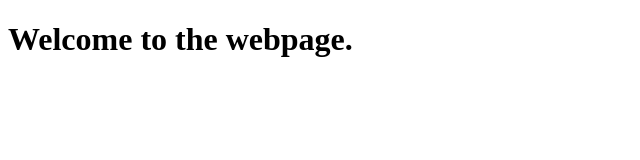
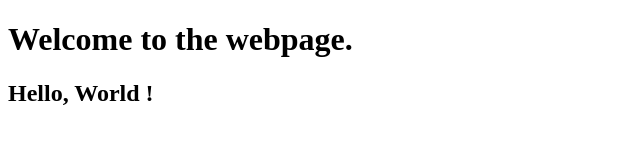
Before and after one commit to shashank25412/demo, a plain HTML site: page index.html in a window 1280 px wide. Shown: the whole page, without its empty margins (0-640 px from the left). Drawn offline with Linux system fonts and the light colour scheme.

Commit message:
Second Release

```diff
--- a/index.html
+++ b/index.html
@@ -6,5 +6,6 @@
 	</head>
 	<body>
 		<div>	<h1> Welcome to the webpage. </h1>	</div>
+		<div> <h2>Hello, World !</h2></div>
 	</body>
 </html>
```
